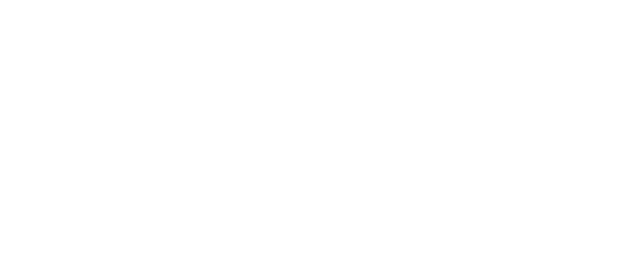
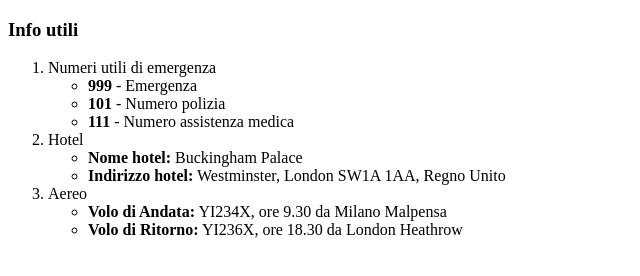
Before and after one commit to fedtoscano/git-destruction, a plain HTML site: page index.html in a window 1280 px wide. Shown: the whole page, without its empty margins (0-640 px from the left). Drawn offline with Linux system fonts and the light colour scheme.

Commit message:
added footer

```diff
--- a/index.html
+++ b/index.html
@@ -7,6 +7,33 @@
     <title>Document</title>
 </head>
 <body>
-
+    <footer>
+        <section>
+            <h3>
+                Info utili
+            </h3>
+            <ol>
+                <li>Numeri utili di emergenza
+                    <ul>
+                        <li><strong>999</strong> - Emergenza</li>
+                        <li><strong>101</strong> - Numero polizia</li>
+                        <li><strong>111</strong> - Numero assistenza medica</li>
+                    </ul>
+                </li>
+                <li>Hotel
+                    <ul>
+                        <li><strong>Nome hotel:</strong> Buckingham Palace</li>
+                        <li><strong>Indirizzo hotel:</strong> Westminster, London SW1A 1AA, Regno Unito</li>
+                    </ul>
+                </li>
+                <li>Aereo
+                    <ul>
+                        <li><strong>Volo di Andata:</strong> YI234X, ore 9.30 da Milano Malpensa</li>
+                        <li><strong>Volo di Ritorno:</strong> YI236X, ore 18.30 da London Heathrow</li>
+                    </ul>
+                </li>
+            </ol>
+        </section>
+    </footer>
 </body>
 </html>
```
